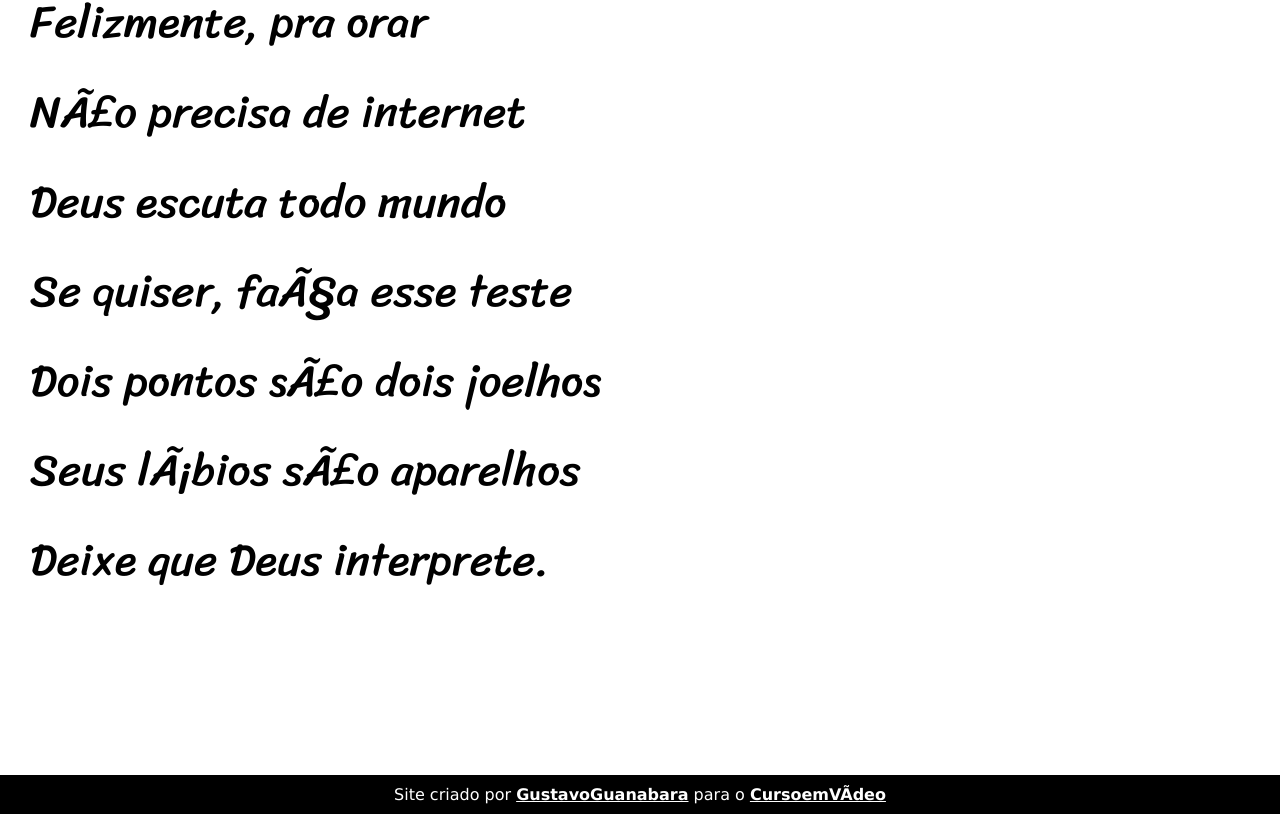
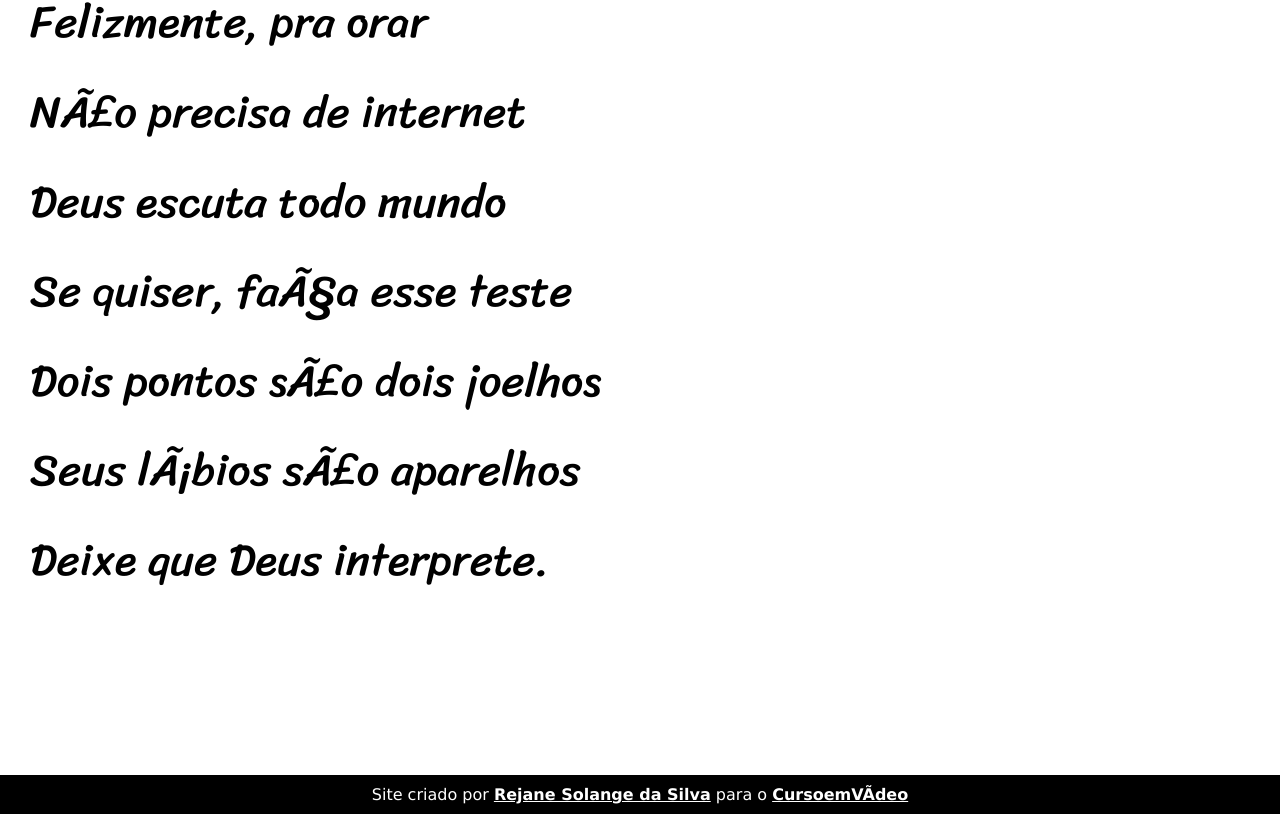
Before and after one commit to Rejane22Silva/projeto-cordel, a plain HTML site: page index.html in a window 1280 px wide. Shown: the part 5143-5957 px from the top of the page. Drawn offline with Linux system fonts and the light colour scheme.

Commit message:
Update index.html

```diff
--- a/index.html
+++ b/index.html
@@ -99,6 +99,6 @@
         </p>
     </section>
 
-    <footer>Site criado por <a href="https://gustavoguanabara.github.io" target="_blank">GustavoGuanabara</a> para o <a href="https://www.cursoemvideo.com" target="">CursoemVídeo</a></footer>
+    <footer>Site criado por <a href="https://rejane22silva.github.io" target="_blank">Rejane Solange da Silva</a> para o <a href="https://www.cursoemvideo.com" target="">CursoemVídeo</a></footer>
 </body>
 </html>
```
